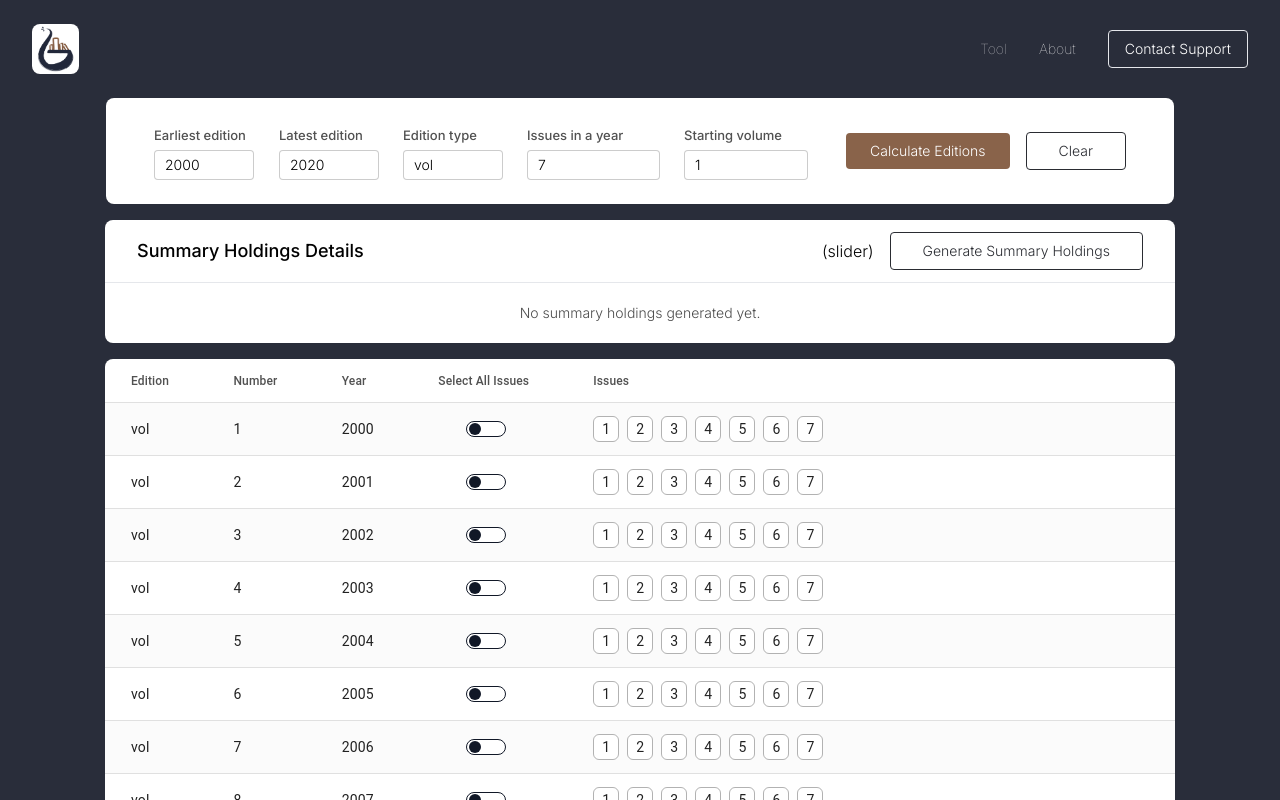
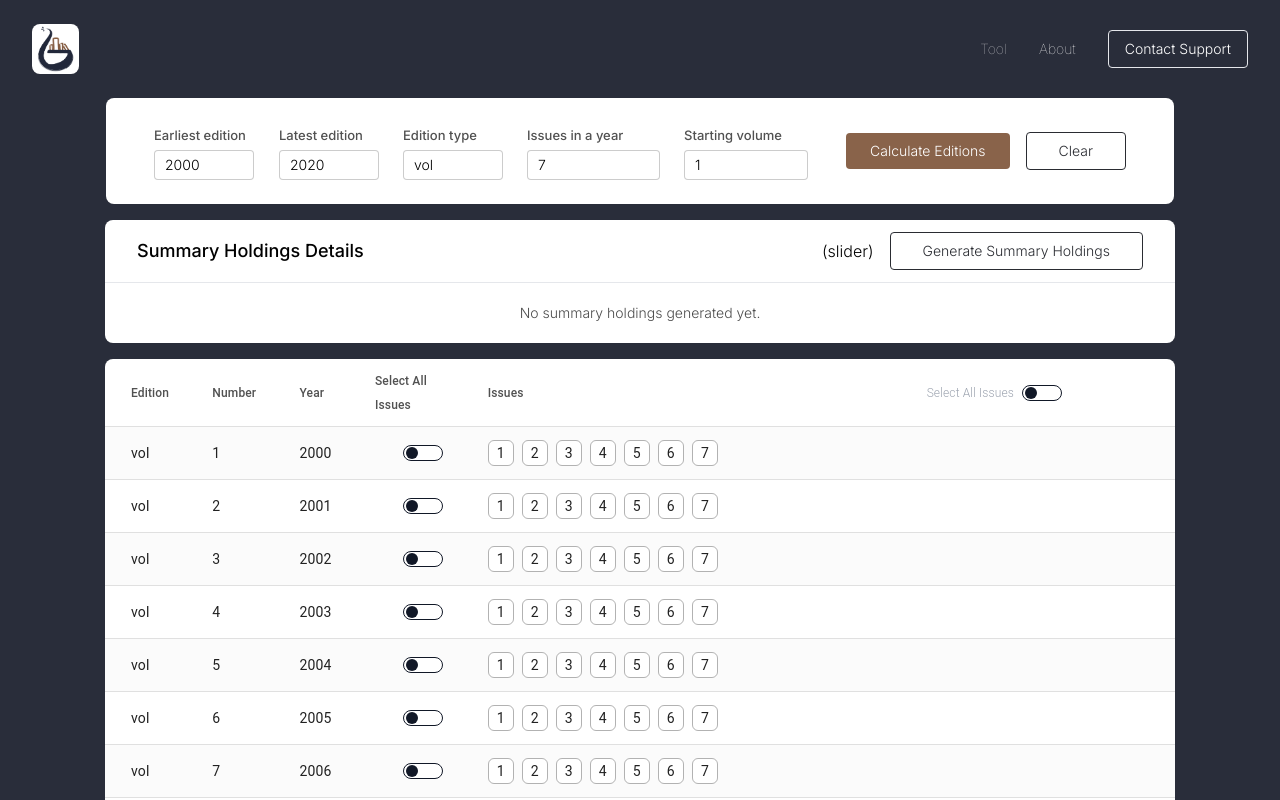
Before and after one commit to jjose14-Jacob-Jose/getSummaryHoldings, a Next.js app: page / in a window 1280 px wide. Both pictures are taken after a click on the button "Calculate Editions". Shown: the top 800 px of the page. Built offline with nearby package versions, Linux system fonts and the light colour scheme.

Commit message:
SCG_66 Added Master switch

```diff
--- a/src/components/EditionsTable.jsx
+++ b/src/components/EditionsTable.jsx
@@ -23,6 +23,7 @@ import { styled } from '@mui/material/styles';
 export default function EditionsTable({ editionRows }) {
     const [selectedCheckboxes, setSelectedCheckboxes] = useState({});
     const [selectedRows, setSelectedRows] = useState({});
+    const [masterSwitch, setMasterSwitch] = useState(false);
 
     useEffect(() => {
         // Initialize selectedCheckboxes and selectedRows here
@@ -55,6 +56,12 @@ export default function EditionsTable({ editionRows }) {
             }));
         });
     }, [selectedCheckboxes, editionRows]);
+
+    // Monitor the state of all custom-switches and update the master switch state accordingly
+    useEffect(() => {
+        const anyCustomSwitchUntoggled = editionRows.some((row) => !selectedRows[row.rowId]);
+        setMasterSwitch(!anyCustomSwitchUntoggled);
+    }, [selectedRows, editionRows]);
 
     const toggleRowSelection = (rowId) => {
         setSelectedRows((prevState) => ({
@@ -90,10 +97,22 @@ export default function EditionsTable({ editionRows }) {
         }));
     };
 
+    const toggleMasterSwitch = () => {
+        // Toggle the master switch state
+        setMasterSwitch(!masterSwitch);
+
+        // Toggle the selection state of all rows based on the master switch state
+        editionRows.forEach((row) => {
+            toggleRowSelection(row.rowId);
+        });
+    };
+
     const isCheckboxSelected = (rowId, issueText) =>
         selectedCheckboxes[rowId]?.[issueText];
 
     const isRowSelected = (rowId) => selectedRows[rowId];
+
+    // const isMasterSwitchSelected=()=>
 
     const columns = [
         { field: "editionType", title: TEXT_LABEL_HEADER_EDITION_TYPE, numeric: false, align: "left" },
@@ -101,6 +120,7 @@ export default function EditionsTable({ editionRows }) {
         { field: "year", title: TEXT_LABEL_HEADER_YEAR, numeric: true, align: "left" },
         { field: "selectAllBox", title: TEXT_LABEL_HEADER_EDITION_CHECKBOX, numeric: false, align: "left" },
         { field: "issues", title: TEXT_LABEL_HEADER_ISSUES, numeric: false, align: "left" },
+        { field: "selectAll", title: "", numeric: false, align: "left" }, // Empty column for "Select All"
     ];
 
     const HeaderTableCell = styled(TableCell)(() => ({
@@ -134,10 +154,33 @@ export default function EditionsTable({ editionRows }) {
             <TableContainer id="editionsTable" className="bg-white rounded-lg mx-auto w-fit max-w-[1070px]">
                 <Table sx={{ minWidth: 650, maxWidth: 1085 }} aria-label="simple table">
                     <TableHead>
-                        <TableRow>
+                    <TableRow>
                             {columns.map((col) => (
                                 <HeaderTableCell key={col.field} align={col.align}>
-                                    {col.title}
+                                    {col.title === "" ? (
+                                        // Render the text label "Select All" and the master switch
+                                        <div
+                                        className='flex gap-2'>
+                                            <div className='font-light text-xs text-gray-400'>Select All Issues</div>
+                                        <div
+                                        className={`relative cursor-pointer w-10 h-4 ${
+                                            masterSwitch ? 'bg-gray-900 border border-gray-900 rounded-2xl' : 'bg-white border border-gray-900 rounded-2xl'
+                                          }`}
+                                          onClick={toggleMasterSwitch}
+                                    >
+                                        <div
+                                            className={`absolute w-3 h-3 rounded-full transform top-1/2 -translate-y-1/2
+                                             ${
+                                                masterSwitch ? 'checked bg-white left-6':'bg-gray-900 left-0.5'
+                                              } `}
+                                        ></div>
+                                    </div>
+                                        </div>
+
+                                    ) : (
+                                        // Render other column headers
+                                        col.title
+                                    )}
                                 </HeaderTableCell>
                             ))}
                         </TableRow>
@@ -188,6 +231,7 @@ export default function EditionsTable({ editionRows }) {
                                         ))}
                                     </div>
                                 </PaddedTableCell>
+                                <PaddedTableCell align="left" width="25%">{row.selectAll}</PaddedTableCell>
                             </AlternateTableRow>
                         ))}
                     </TableBody>
```
